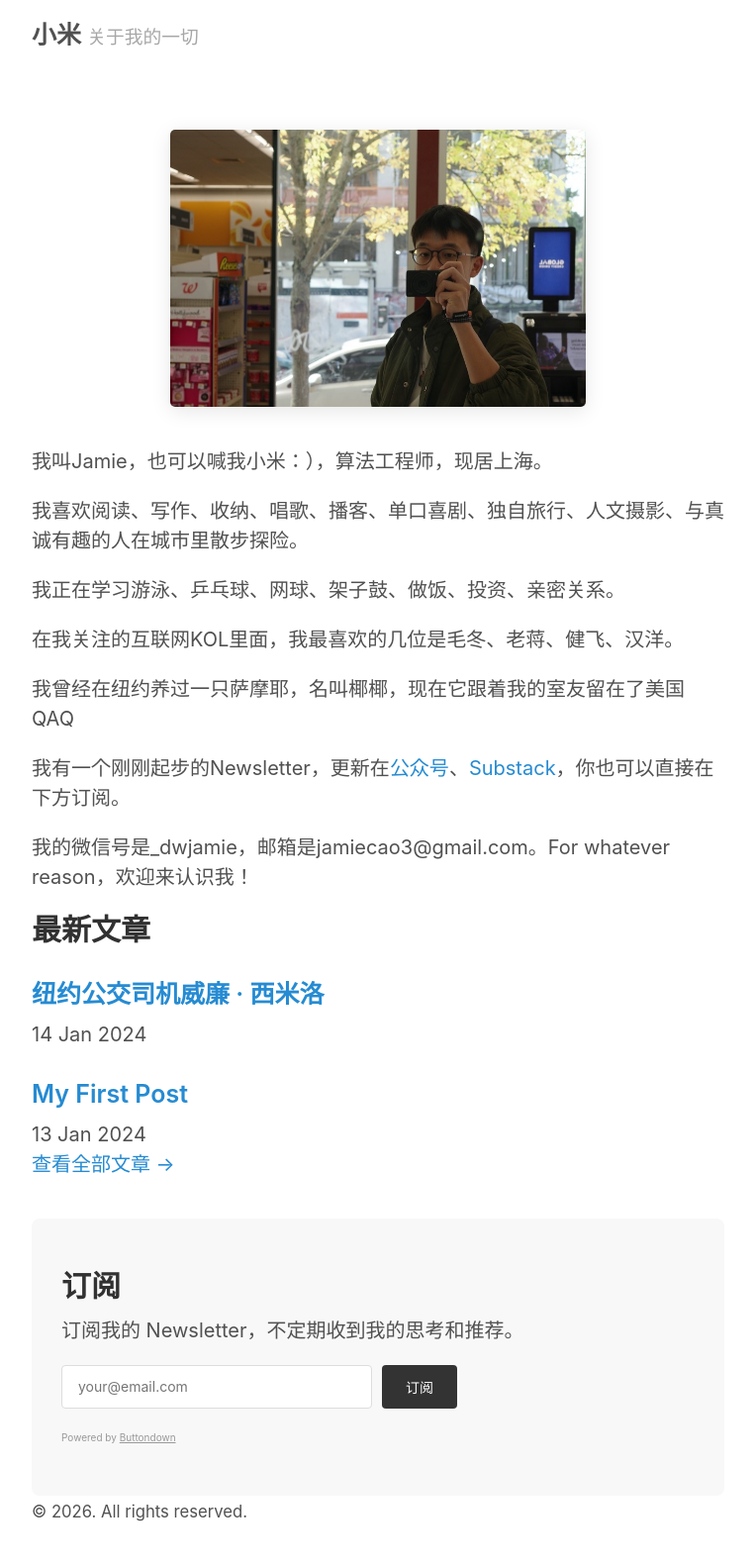
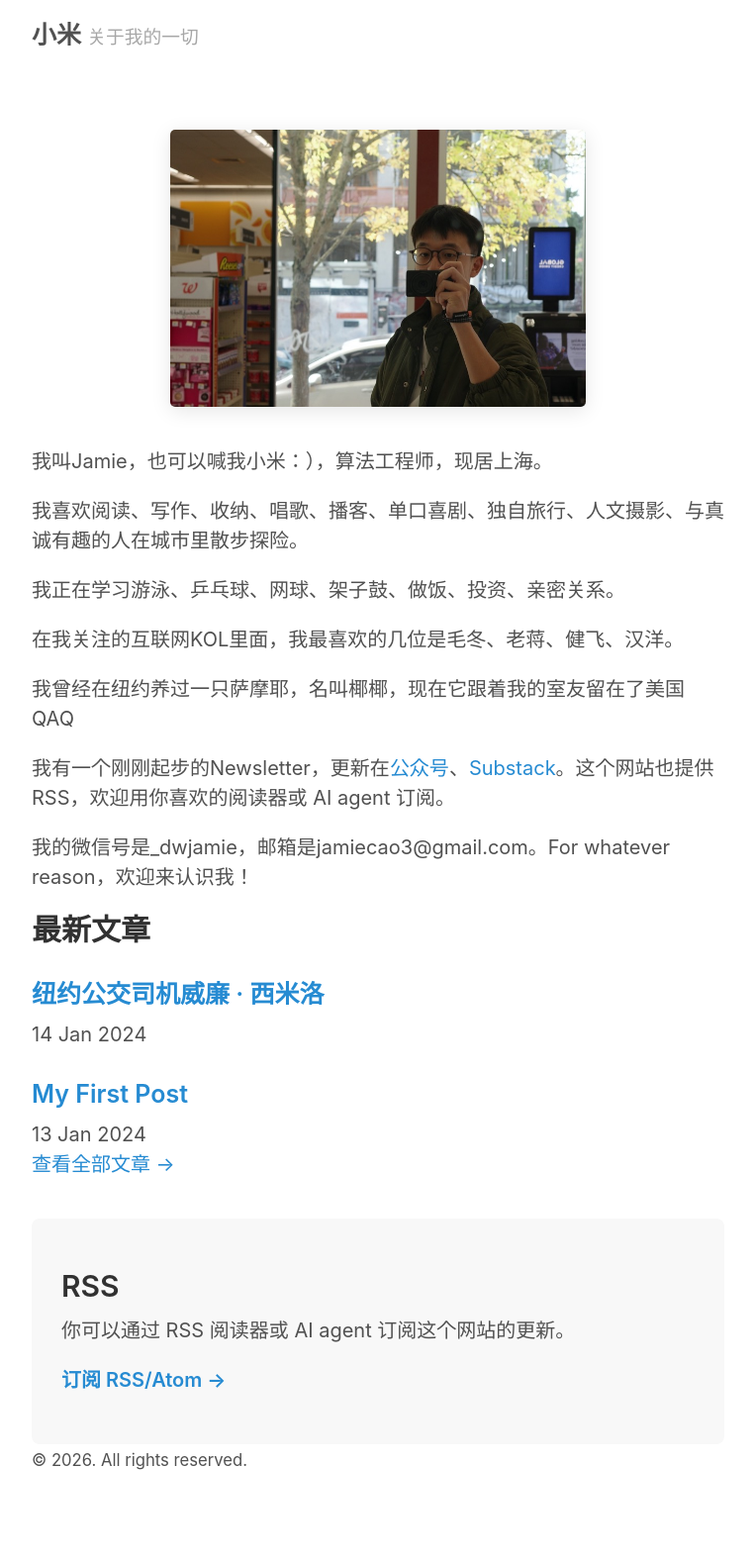
Before and after one commit to dwjamie/dwjamie.github.io, a Jekyll site: the page built from index.html, in a window 1280 px wide. Shown: the whole page at 99% size, without its empty margins (258-1020 px from the left). Built offline with Jekyll 4.4.1, drawn with Linux system fonts in a browser that asks for light colours; after the commit the page ends 1529 px from its top, so only the background shows below that.

Commit message:
Replace newsletter form with RSS link

```diff
--- a/index.html
+++ b/index.html
@@ -18,7 +18,7 @@ title: Home
 
   <p>我曾经在纽约养过一只萨摩耶，名叫椰椰，现在它跟着我的室友留在了美国QAQ</p>
 
-  <p>我有一个刚刚起步的Newsletter，更新在<a href="https://mp.weixin.qq.com/mp/profile_ext?action=home&__biz=MzAwNjEzNjgyOA==">公众号</a>、<a href="https://grasshopper3.substack.com/">Substack</a>，你也可以直接在下方订阅。</p>
+  <p>我有一个刚刚起步的Newsletter，更新在<a href="https://mp.weixin.qq.com/mp/profile_ext?action=home&__biz=MzAwNjEzNjgyOA==">公众号</a>、<a href="https://grasshopper3.substack.com/">Substack</a>。这个网站也提供 RSS，欢迎用你喜欢的阅读器或 AI agent 订阅。</p>
 
   <p>我的微信号是_dwjamie，邮箱是jamiecao3@gmail.com。For whatever reason，欢迎来认识我！</p>
 </div>
@@ -36,14 +36,10 @@ title: Home
   <p><a href="/blog/">查看全部文章 →</a></p>
 </div>
 
-<div class="home-section subscribe-section">
-  <h2>订阅</h2>
-  <p>订阅我的 Newsletter，不定期收到我的思考和推荐。</p>
-  <form class="subscribe-form" action="https://buttondown.email/api/emails/embed-subscribe/dwjamie" method="post" target="popupwindow" onsubmit="window.open('https://buttondown.email/dwjamie', 'popupwindow')">
-    <input type="email" name="email" placeholder="your@email.com" required>
-    <button type="submit">订阅</button>
-  </form>
-  <p class="subscribe-note"><small>Powered by <a href="https://buttondown.email" target="_blank">Buttondown</a></small></p>
+<div class="home-section feed-section">
+  <h2>RSS</h2>
+  <p>你可以通过 RSS 阅读器或 AI agent 订阅这个网站的更新。</p>
+  <p><a class="feed-link" href="/atom.xml">订阅 RSS/Atom →</a></p>
 </div>
 
 <style>
@@ -65,56 +61,14 @@ title: Home
   margin: 0 auto;
 }
 
-.subscribe-section {
+.feed-section {
   background: #f8f8f8;
   padding: 30px;
   border-radius: 8px;
   margin-top: 40px;
 }
 
-.subscribe-form {
-  display: flex;
-  gap: 10px;
-  max-width: 400px;
-  margin: 20px 0;
-}
-
-.subscribe-form input[type="email"] {
-  flex: 1;
-  padding: 12px 16px;
-  border: 1px solid #ddd;
-  border-radius: 4px;
-  font-size: 14px;
-  font-family: inherit;
-}
-
-.subscribe-form input[type="email"]:focus {
-  outline: none;
-  border-color: #333;
-}
-
-.subscribe-form button {
-  padding: 12px 24px;
-  background: #333;
-  color: white;
-  border: none;
-  border-radius: 4px;
-  font-size: 14px;
-  cursor: pointer;
-  transition: background 0.2s;
-}
-
-.subscribe-form button:hover {
-  background: #000;
-}
-
-.subscribe-note {
-  color: #999;
-  font-size: 12px;
-}
-
-.subscribe-note a {
-  color: #999;
-  text-decoration: underline;
+.feed-link {
+  font-weight: 600;
 }
 </style>
```
